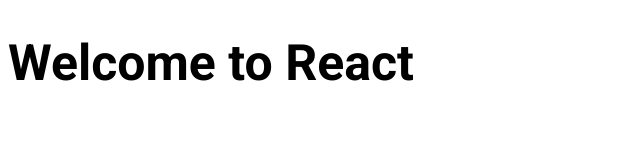
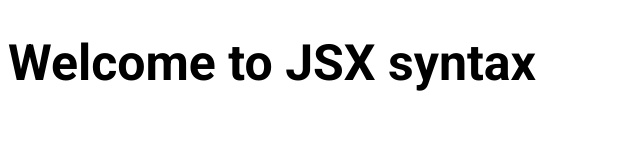
Before and after one commit to GayathriGollangi/basic-React, a plain HTML site: page index.html in a window 1280 px wide. Shown: the whole page, without its empty margins (0-640 px from the left). Drawn offline with nearby package versions, Linux system fonts and the light colour scheme.

Commit message:
basic syntax of jsx

```diff
--- a/index.html
+++ b/index.html
@@ -13,14 +13,9 @@
   </head>
   <body>
     <div id="root"></div>
-    <script type="module">
+    <script type="text/babel">
       const rootElement = document.getElementById("root");
-      const elementType = "h1";
-      const elementProps = {
-        className: "greeting",
-        children: "Welcome to React",
-      };
-      const element = React.createElement(elementType, elementProps);
+      const element = <h1 className="greeting">Welcome to JSX syntax</h1>;
       ReactDOM.render(element, rootElement);
     </script>
   </body>
```
